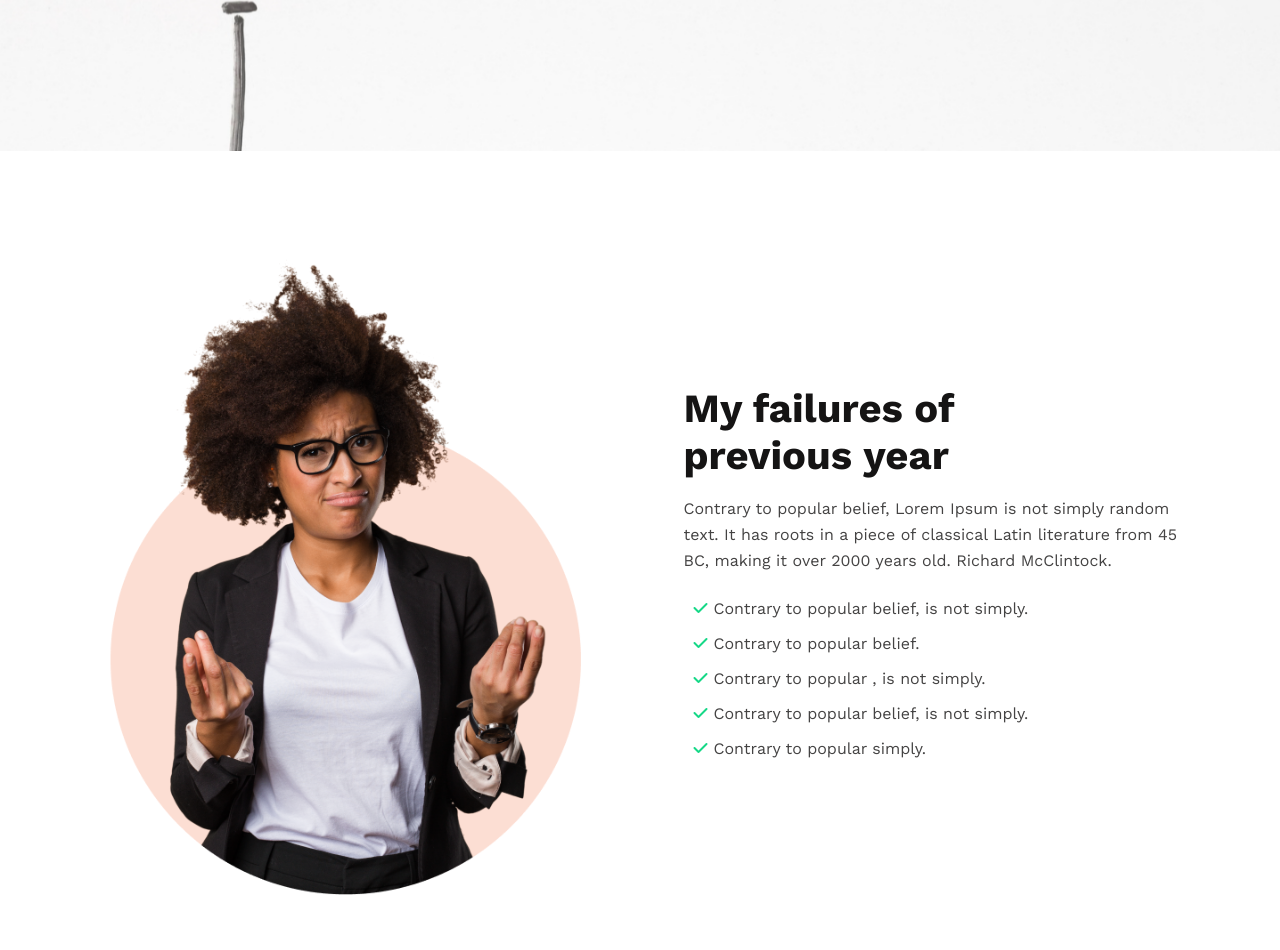
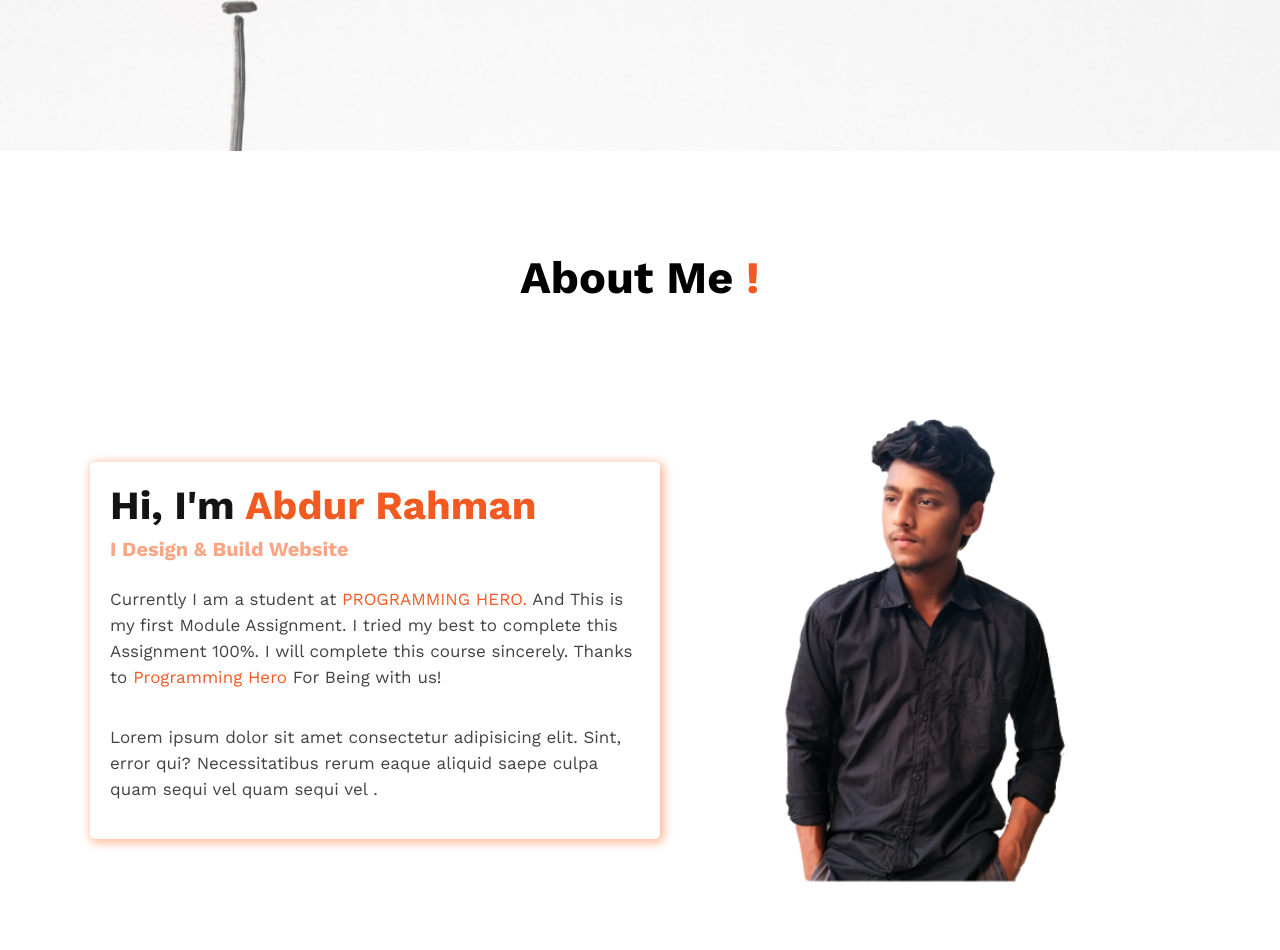
Before and after one commit to AbdurRahman1-Dev/Assignment-1, a plain HTML site: page index.html in a window 1280 px wide. Shown: the part 649-1599 px from the top of the page. Drawn offline with nearby package versions, Linux system fonts and the light colour scheme.

Commit message:
about section extra

```diff
--- a/index.html
+++ b/index.html
@@ -27,6 +27,29 @@
     </div>
   </div>
  </header>
+
+
+
+ <!-- About Section - Assignment Extra -->
+
+ <section class="container">
+  <div class="about-tittle">
+    <h1>About Me <span class="primary-color">!</span></h1>
+  </div>
+  <div class="about-me">
+    <div class="about-content">
+      <h2>Hi, I'm <span class="primary-color">Abdur Rahman</span></h2>
+      <h5>I Design & Build Website</h5>
+      <p>Currently I am a student at <span class="primary-color">PROGRAMMING HERO.</span> And This is my first Module Assignment. I tried my best to complete this Assignment 100%. I will complete this course sincerely. Thanks to <span class="primary-color">Programming Hero</span> For Being with us!</p>
+
+      <p>Lorem ipsum dolor sit amet consectetur adipisicing elit. Sint, error qui? Necessitatibus rerum eaque aliquid saepe culpa quam sequi vel  quam sequi vel .</p>
+    </div>
+    <div class="about-image">
+      <img src="./images/akrahman.png" alt="">
+    </div>
+  </div>
+
+ </section>
 
 
 
--- a/style.css
+++ b/style.css
@@ -12,6 +12,10 @@
 
 img{
   max-width: 100%;
+}
+
+.primary-color{
+  color: #F15B22;
 }
 
 /* Header Banner Section */
@@ -244,3 +248,54 @@ footer{
   color: #ffff;
   margin-bottom: 18px;
 }
+
+
+
+/*  About Section - Assignment Extra style */
+
+.about-me{
+  display: flex;
+  justify-content: space-between;
+  align-items: center;
+}
+.about-tittle{
+  text-align: center;
+  font-size: 30px;
+  padding: 50px 0px;
+  margin-top: 50px;
+}
+.about-content{
+  width: 50%;
+  box-shadow: 2px 2px 10px 2px rgba(253, 115, 46, 0.482);
+  padding: 20px;
+  border-radius: 5px;
+}
+
+.about-image{
+  width: 50%;
+}
+
+.about-image img{
+  width: 100%;
+}
+
+.about-content h2{
+  font-weight: 700;
+  font-size: 40px;
+  line-height: 47px;
+  color: #151414;
+}
+
+.about-content h5{
+  font-size: 20px;
+  color: #f6612790;
+  padding: 8px 0px;
+}
+
+.about-content p{
+  font-weight: 400;
+  font-size: 17px;
+  line-height: 26px;
+  color: #444343;
+  padding: 17px 0px;
+}
```
Also changed, not shown: images/akrahman.png (added).
